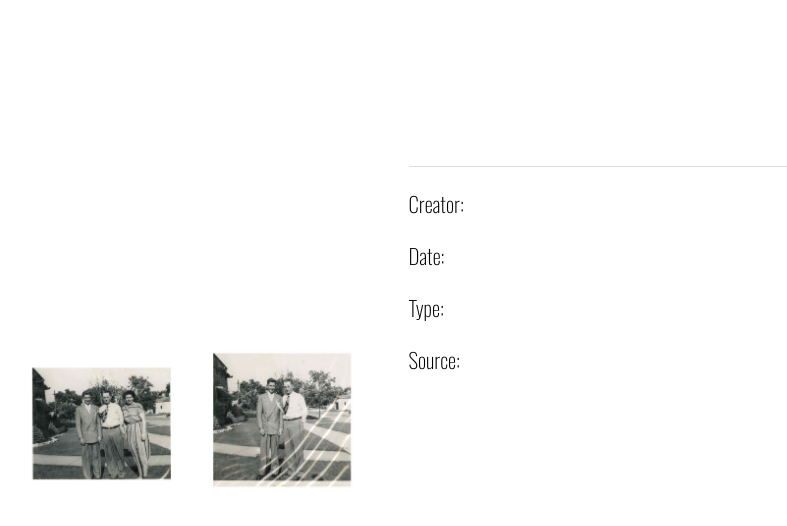
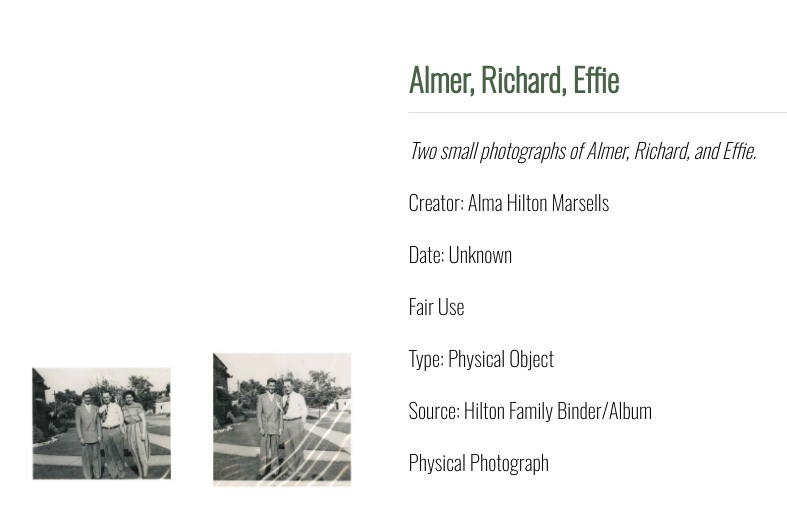
Before and after one commit to martinez2125/TennesseeChicago_Images, a Jekyll site: the page built from _mindoc_media/pg972-imgs.md, in a window 1280 px wide. Shown: the top 526 px of the page, without its empty margins (244-1031 px from the left). Built offline with Jekyll 4.4.1, drawn with Linux system fonts in a browser that asks for light colours.

Commit message:
Update pg972-imgs.md

```diff
--- a/_mindoc_media/pg972-imgs.md
+++ b/_mindoc_media/pg972-imgs.md
@@ -3,18 +3,18 @@ page: section-name
 title: Hilton Family Binder (Inside)
 media_type: image
 
-_title:
-description:
-creator:
-_date:
-rights:
-type:
-source:
+_title: Almer, Richard, Effie
+description: Two small photographs of Almer, Richard, and Effie.
+creator: Alma Hilton Marsells
+_date: Unknown
+rights: Fair Use
+type: Physical Object
+source: Hilton Family Binder/Album
 identifier:
 contributor:
-format:
-credit_(IPTC):
-date_created_(IPTC):
+format: Physical Photograph
+credit_(IPTC): Digitization courtesy of Caden J. Miller & Lesly Martinez
+date_created_(IPTC): 9/15/2025
 
 _path: /assets/img/pg72-imgs.jpg
 order: 74
```
